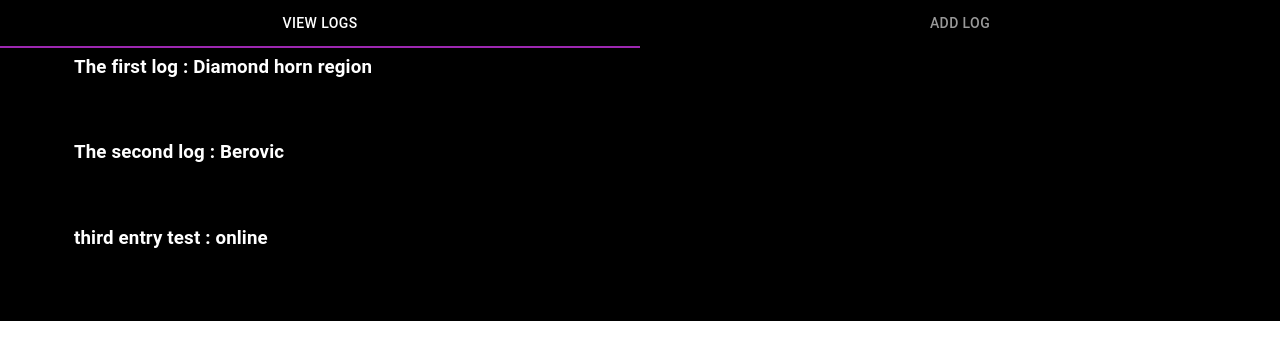
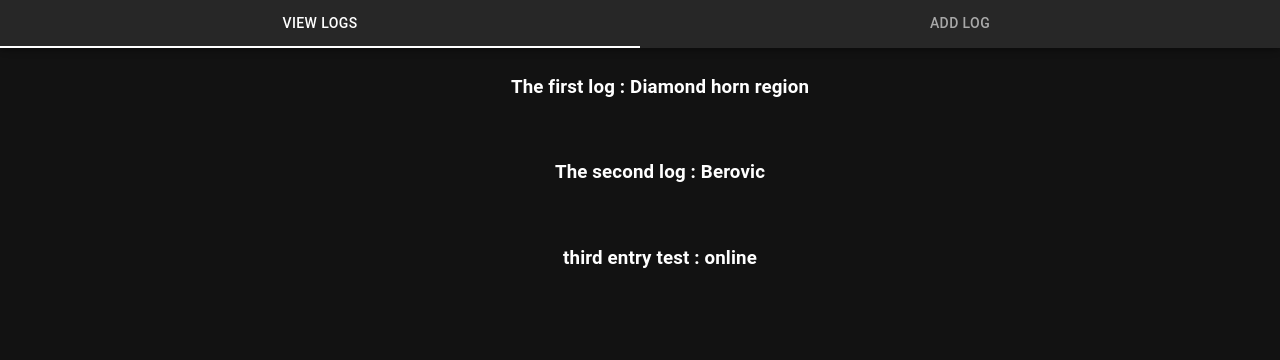
Before and after one commit to Ceemot/DnDLog, a React (Create React App) app in the folder dnd-log/: page / in a window 1280 px wide. Shown: the top 360 px of the page. Built offline with nearby package versions, Linux system fonts and the light colour scheme.

Commit message:
wip Tabs colouring and content is functioning how I want it to

```diff
--- a/dnd-log/src/App.css
+++ b/dnd-log/src/App.css
@@ -1,3 +1,8 @@
+html{
+  color-scheme: dark light;
+  cursor:default;
+}
+
 .App {
   text-align: center;
   background-color: black;
@@ -27,16 +32,16 @@
 }
 
 .Log-item-active {
-  background-color: black;
   color:white;
   display: flex;
   text-align: center;
   margin: 0 auto;
   padding: 0;
+  justify-content: center;
 }
 
 .Log-item-active:hover {
-  background-color: rgb(15, 10, 10);
+  background-color: #474747ad;
 }
 
 .Navigation {
--- a/dnd-log/src/App.js
+++ b/dnd-log/src/App.js
@@ -1,8 +1,20 @@
 import "./App.css";
 import Page from "./Components/Page.tsx";
+import { ThemeProvider, createTheme } from '@mui/material/styles';
+import CssBaseline from '@mui/material/CssBaseline';
+
+const darkTheme = createTheme({
+  palette: {
+    mode: 'dark',
+  },
+});
 
 function App() {
-  return <Page />;
+  return (
+  <ThemeProvider theme={darkTheme}>
+    <CssBaseline/>
+<Page />
+  </ThemeProvider>);
 }
 
 export default App;
--- a/dnd-log/src/Components/DescriptionText.tsx
+++ b/dnd-log/src/Components/DescriptionText.tsx
@@ -14,7 +14,7 @@ export default function DescriptionText(props) {
     if (word in data) {
       listOfWords.push(
         <Tooltip title={data[word]}>
-          <Typography display={"inline"} sx={{ textDecoration: "underline" }}>
+          <Typography display="inline" sx={{ textDecoration: "underline" }}>
             {word}
           </Typography>
         </Tooltip>
@@ -24,5 +24,5 @@ export default function DescriptionText(props) {
     }
   }
 
-  return <Typography>{listOfWords}</Typography>;
+  return <Typography align="center">{listOfWords}</Typography>;
 }
--- a/dnd-log/src/Components/Logs.tsx
+++ b/dnd-log/src/Components/Logs.tsx
@@ -6,7 +6,7 @@ import DescriptionText from "./DescriptionText.tsx";
 export default function LogBookComponent() {
   const records = JSON.parse(JSON.stringify(data));
   return (
-    <ul style={{ marginBlockStart: "0px" }}>
+    <ul style={{ marginBlockStart: "20px" }}>
       {records.logs.map((item) => (
         <LogListItem key={item.logId} record={item} />
       ))}
@@ -19,7 +19,7 @@ function LogListItem(props) {
   return (
     <div
       className="Log-item-active"
-      style={{ padding: "10px", textAlign: "left" }}
+      style={{ padding: "10px", textAlign: "center" }}
     >
       <Collapsible
         trigger={
--- a/dnd-log/src/Components/Page.tsx
+++ b/dnd-log/src/Components/Page.tsx
@@ -1,6 +1,5 @@
 import * as React from "react";
 import LogBookComponent from "./Logs.tsx";
-import { useState } from "react";
 import AddLog from "./AddLog.tsx";
 import Tabs from "@mui/material/Tabs";
 import Tab from "@mui/material/Tab";
@@ -54,10 +53,11 @@ export default function TabManager() {
       sx={{
         display: `flex`,
         flex: `1`,
-        bgcolor: "black",
         height: "100%",
         width: "100%",
         position: "relative",
+        margin: "auto",
+        justifyContent: "center",
       }}
     >
       <AppBar position="fixed">
@@ -65,11 +65,10 @@ export default function TabManager() {
           value={value}
           onChange={handleChange}
           centered
-          indicatorColor="secondary"
           textColor="inherit"
           variant="fullWidth"
           aria-label="Logbook"
-          style={{ background: "black" }}
+          TabIndicatorProps={{ style: { backgroundColor: "white" } }}
         >
           <Tab label="View Logs" {...a11yProps(0)} />
           <Tab label="Add Log" {...a11yProps(0)} />
@@ -84,24 +83,3 @@ export default function TabManager() {
     </Box>
   );
 }
-
-// export default function Page() {
-//   const [pageMode, setPageMode] = useState(0);
-
-//   return (
-//     <div className="App">
-//       <header className="App-header">
-//         {pageMode === 0 ? "DnD Logs" : "Add Records"}
-//       </header>
-//       <div className="Navigation">
-//         <ul>
-//           <li onClick={() => setPageMode(0)}>DnD Logs</li>
-//           <li onClick={() => setPageMode(1)}>Add Records</li>
-//         </ul>
-//       </div>
-//       <div className="App-body">
-//         {pageMode === 0 ? <LogBookComponent /> : <AddLog />}
-//       </div>
-//     </div>
-//   );
-// }
--- a/dnd-log/src/Content/Logs.json
+++ b/dnd-log/src/Content/Logs.json
@@ -19,7 +19,7 @@
       "title": "third entry test",
       "location": "online",
       "entities": ["DM and lvar"],
-      "description": "this is a test entry"
+      "description": "this is a test entry to see how containing text in a fuller box will appear when all content is centered. Now I will write controller eight times. Controller controller controller controller controller controller controller controller."
     }
   ]
 }
```
